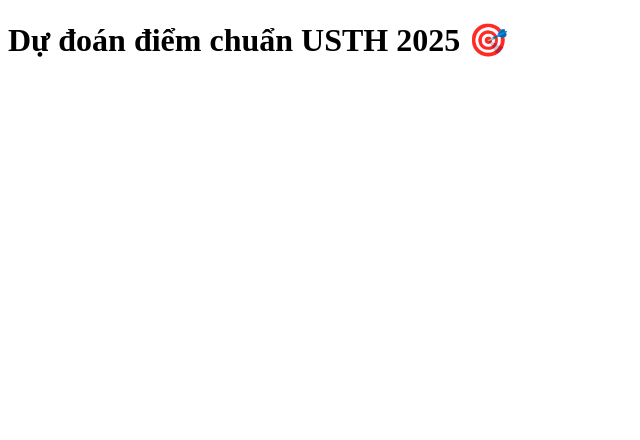
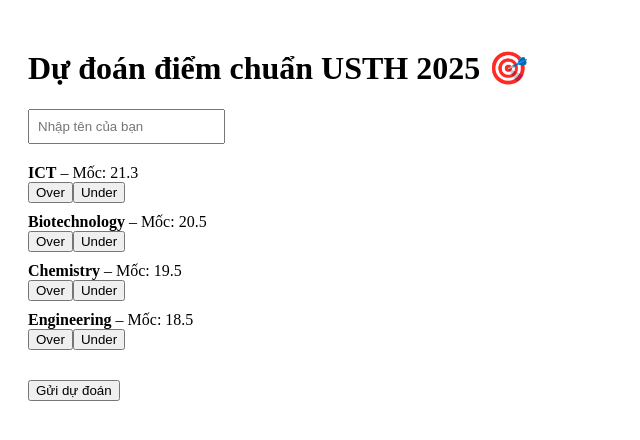
Before and after one commit to Ducy1516/predict-score-usth, a Next.js app: page / in a window 1280 px wide. Shown: the top 440 px of the page, without its empty margins (0-640 px from the left). Built offline with nearby package versions, Linux system fonts and the light colour scheme.

Commit message:
Add files via upload

```diff
--- a/package.json
+++ b/package.json
@@ -1,5 +1,5 @@
 {
-  "name": "usth-predict-score",
+  "name": "usth-predict-score-full",
   "version": "1.0.0",
   "scripts": {
     "dev": "next dev",
--- a/pages/admin.js
+++ b/pages/admin.js
@@ -1,3 +1,4 @@
+
 export default function Admin() {
-  return <h1>Trang quản lý kết quả 🎯</h1>;
+  return <h1>Trang quản lý kết quả (admin)</h1>;
 }
--- a/pages/index.js
+++ b/pages/index.js
@@ -1,3 +1,46 @@
+
+import { useState } from 'react';
+
+const majors = [
+  { name: "ICT", threshold: 21.3 },
+  { name: "Biotechnology", threshold: 20.5 },
+  { name: "Chemistry", threshold: 19.5 },
+  { name: "Engineering", threshold: 18.5 }
+  // Thêm các ngành khác nếu cần
+];
+
 export default function Home() {
-  return <h1>Dự đoán điểm chuẩn USTH 2025 🎯</h1>;
+  const [nickname, setNickname] = useState('');
+  const [bets, setBets] = useState({});
+
+  const handleBetChange = (major, choice) => {
+    setBets(prev => ({ ...prev, [major]: choice }));
+  };
+
+  const handleSubmit = () => {
+    alert("Dự đoán đã được ghi nhận. Cảm ơn bạn!");
+    // Gửi dữ liệu đến backend hoặc Supabase tại đây nếu muốn
+  };
+
+  return (
+    <main style={{ padding: 20 }}>
+      <h1>Dự đoán điểm chuẩn USTH 2025 🎯</h1>
+      <input
+        type="text"
+        placeholder="Nhập tên của bạn"
+        value={nickname}
+        onChange={e => setNickname(e.target.value)}
+        style={{ padding: 8, marginBottom: 20, display: "block" }}
+      />
+      {majors.map(({ name, threshold }) => (
+        <div key={name} style={{ marginBottom: 10 }}>
+          <strong>{name}</strong> – Mốc: {threshold}
+          <br />
+          <button onClick={() => handleBetChange(name, 'OVER')}>Over</button>
+          <button onClick={() => handleBetChange(name, 'UNDER')}>Under</button>
+        </div>
+      ))}
+      <button onClick={handleSubmit} style={{ marginTop: 20 }}>Gửi dự đoán</button>
+    </main>
+  );
 }
```
Also changed, not shown: vercel.json, 1 other file (tests, documents, lock files or other folders).
